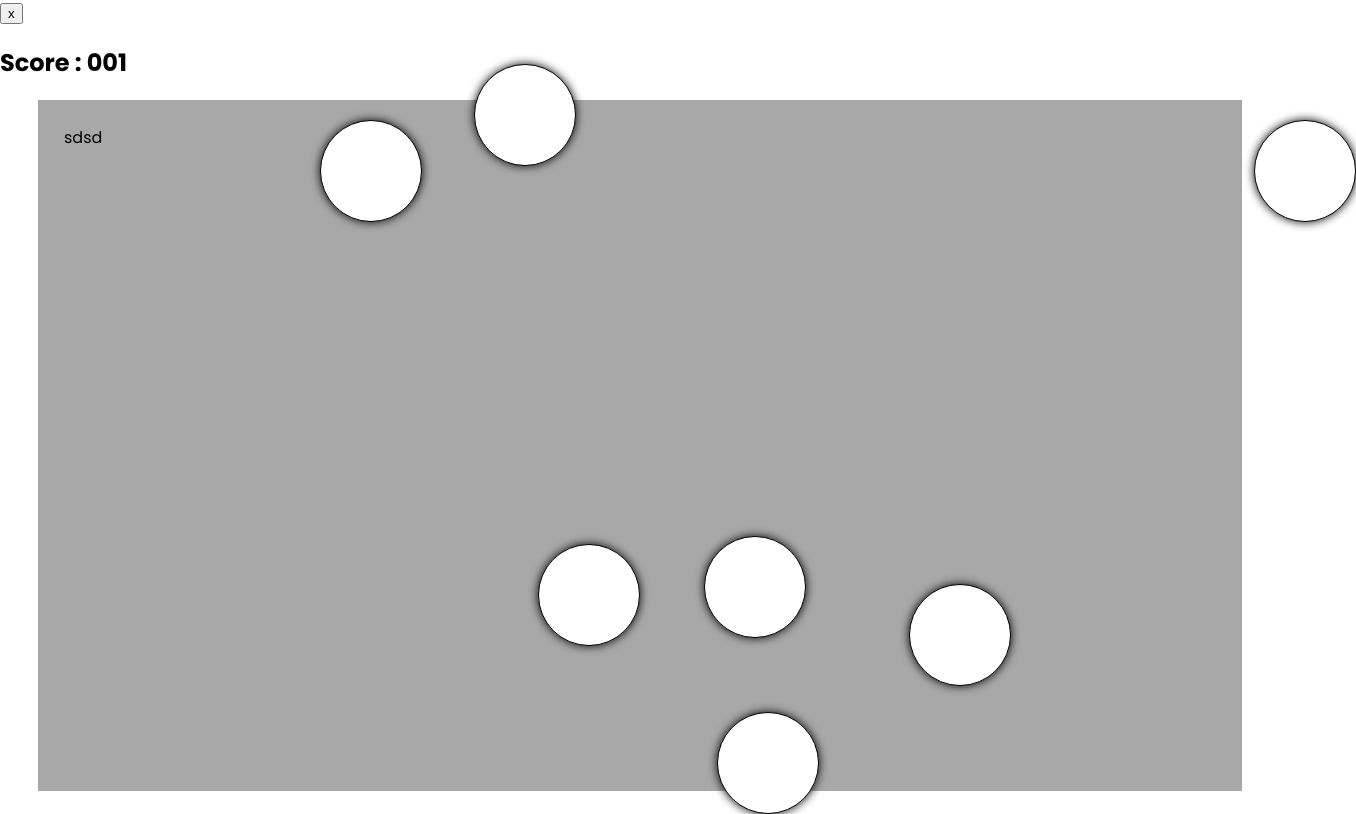
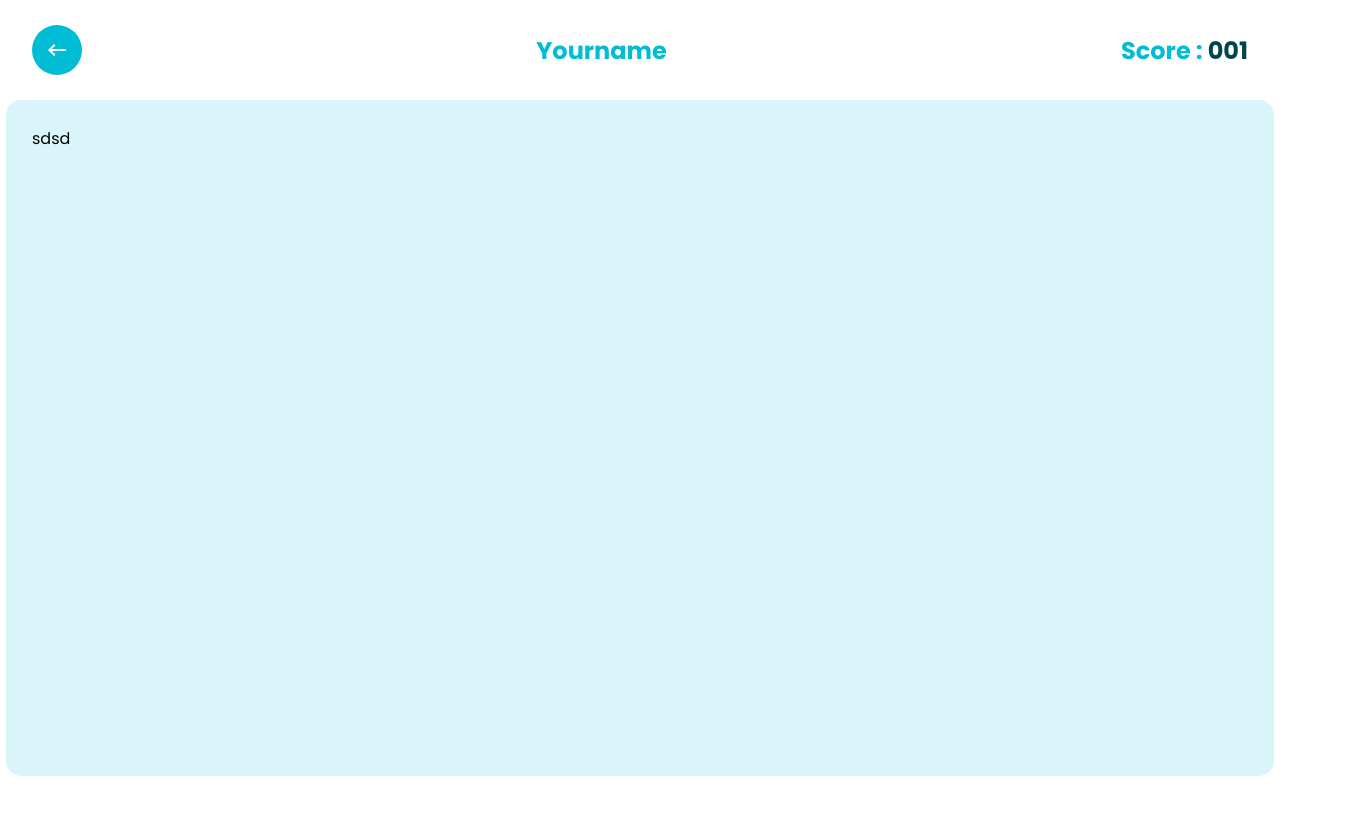
Before and after one commit to vishnugopy/popypop, a React (Create React App) app: page /Game in a window 1280 px wide. Shown: the whole page, 1356 px wide, since content can reach past the window. Built offline with nearby package versions, Linux system fonts and the light colour scheme.

Commit message:
home page done

```diff
--- a/public/index.html
+++ b/public/index.html
@@ -4,10 +4,14 @@
     <meta charset="utf-8" />
     <link rel="icon" href="%PUBLIC_URL%/favicon.ico" />
     <meta name="viewport" content="width=device-width, initial-scale=1" />
+    <link
+      href="https://fonts.googleapis.com/icon?family=Material+Icons"
+      rel="stylesheet"
+    />
     <meta name="theme-color" content="#000000" />
     <meta
       name="description"
-      content="Web site created using create-react-app"
+      content="Popy Pop is a web game made by vishnugopy. It's a fun game to play"
     />
     <link rel="apple-touch-icon" href="%PUBLIC_URL%/logo192.png" />
     <!--
@@ -24,7 +28,7 @@
       work correctly both with client-side routing and a non-root public URL.
       Learn how to configure a non-root public URL by running `npm run build`.
     -->
-    <title>React App</title>
+    <title>Popy Pop</title>
   </head>
   <body>
     <noscript>You need to enable JavaScript to run this app.</noscript>
--- a/src/assets/main.scss
+++ b/src/assets/main.scss
@@ -19,3 +19,10 @@
     font-family: "Poppins", sans-serif;
     font-size: 16px;
   }
+
+  .alert{
+    font-family: "Poppins", sans-serif;
+    font-size: 16px;
+    color: red;
+    text-align: center;
+  }
--- a/src/components/Header/index.js
+++ b/src/components/Header/index.js
@@ -6,7 +6,11 @@ function Header() {
 
   return (
     <header className="header">
-      <button onClick={() => navigate("/")}>x</button>
+      <button className="backbutton" onClick={() => navigate("/")}>
+        <span className="material-icons">keyboard_backspace</span>
+      </button>
+
+      <h2>{localStorage.getItem("name") ? localStorage.getItem("name") : "Yourname" }</h2>
       <h2>
         Score : <span>001</span>
       </h2>
--- a/src/components/Header/style.scss
+++ b/src/components/Header/style.scss
@@ -1 +1,38 @@
 @import "../../assets/main.scss";
+
+.header{
+    width: 95%;
+    padding: 1% 2%;
+    display: flex;
+    flex-direction: row;
+    align-items: center;
+    justify-content: space-between;
+    margin: 0 auto;
+
+    .backbutton{
+        border: none;
+        background: $maincolor;
+        color: white;
+        font-size: 16px;
+        display: flex;
+        align-items: center;
+        justify-content: center;
+        width: 50px;
+        height: 50px;
+        border-radius: 50%;
+        cursor: pointer;
+
+        &:hover {
+            background: $secondecolor;
+        }
+    }
+
+    h2{
+        color: $maincolor;
+
+        span{
+            color: $secondecolor;
+        }
+    }
+
+}
--- a/src/pages/Game/index.js
+++ b/src/pages/Game/index.js
@@ -21,7 +21,7 @@ function Game() {
       Box.appendChild(bubble);
     };
 
-    setInterval(CreateBubble, 1000);
+    //setInterval(CreateBubble, 1000);
   }, []);
 
   return (
--- a/src/pages/Game/style.scss
+++ b/src/pages/Game/style.scss
@@ -1,14 +1,15 @@
-.box{
+@import "../../assets/main.scss";
+
+.box {
   padding: 2%;
-    height: 80vh;
-    width: 90vw;
-    margin: 0 auto  ;
-    background: rgb(168, 168, 168);
-
+  height: 78vh;
+  width: 95%;
+  margin: 0 auto;
+  border-radius: 15px;
+  background: $halfmain;
 }
 
-
-.bubble{
+.bubble {
   position: absolute;
   width: 100px;
   height: 100px;
--- a/src/pages/Home/index.js
+++ b/src/pages/Home/index.js
@@ -1,21 +1,37 @@
 import { useNavigate } from "react-router-dom";
+import { useState } from "react";
 import "./style.scss";
 
 function Home() {
+  const [name, setName] = useState("");
+  const [alert, setAlert] = useState("");
   const navigate = useNavigate();
   const ChangePage = () => {
-    navigate("/game");
+    if (name) {
+      navigate("/game");
+    } else {
+      setAlert("Please Enter Your Name");
+    }
   };
 
   return (
     <section className="home">
       <div className="NameContainer">
         <h1>Popy Pop</h1>
+          {alert && <p className="alert">{alert}</p>}
         <div>
-          <input type="text" placeholder="Your Name Please" />
-        <button className="startbutton" onClick={ChangePage}>x</button>
+          <input
+            type="text"
+            placeholder="Your Name Please"
+            onChange={(e) => {
+              setName(e.target.value);
+              localStorage.setItem("name", e.target.value);
+            }}
+          />
+          <button className="startbutton" onClick={ChangePage}>
+            <span className="material-icons">play_arrow</span>
+          </button>
         </div>
-
       </div>
     </section>
   );
--- a/src/pages/Home/style.scss
+++ b/src/pages/Home/style.scss
@@ -6,18 +6,18 @@
   align-items: center;
   justify-content: center;
   width: 100%;
-  height: 100vh;
-  background-color: #f5f5f5;
+  height: 80vh;
 }
 
 .NameContainer {
   padding: 2%;
   border-radius: 15px;
-  background-color: $halfmain;
 
   h1 {
+    color: $maincolor;
     text-align: center;
-    font-size: 100px;
+    font-size: 90px;
+    margin: 0;
   }
 
   div {
@@ -28,9 +28,10 @@
     gap: 2%;
 
     input {
+      box-shadow: 0px 0px 2px $maincolor;
       padding: 4%;
       outline: none;
-      flex: 4;
+      flex: 3;
       border-radius: 20px;
       border: none;
     }
```
Lines whose indentation alone changed are shown as unchanged.
